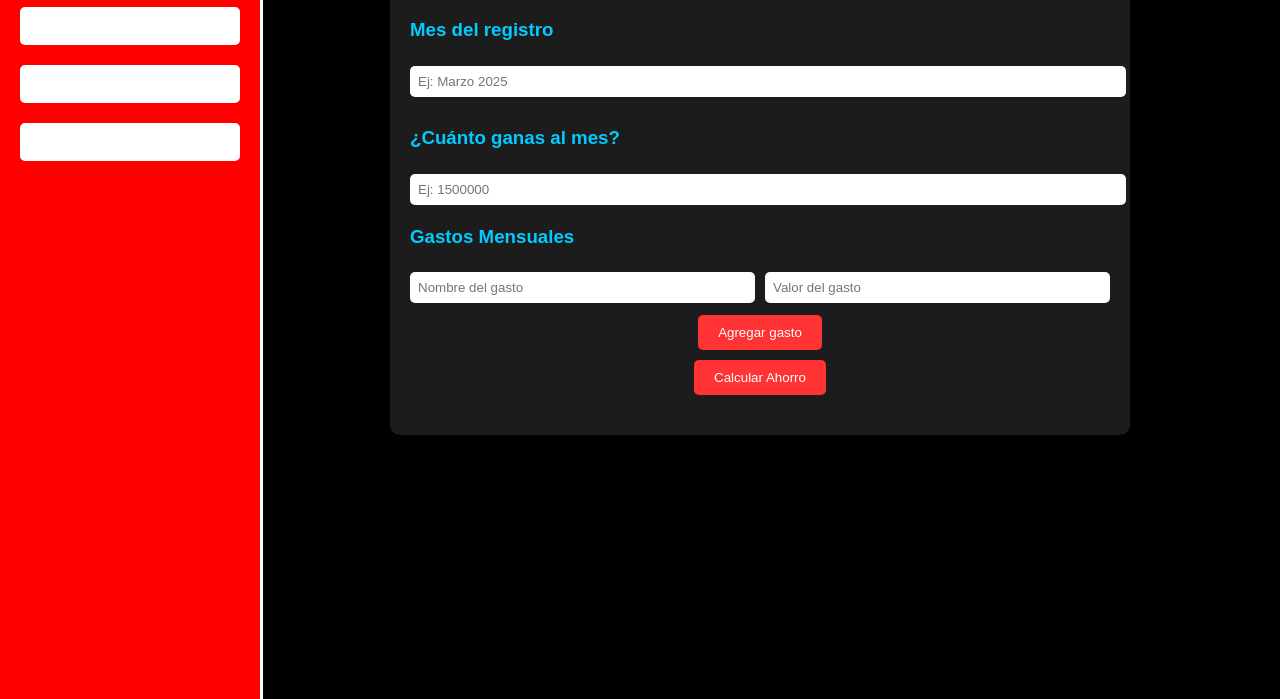
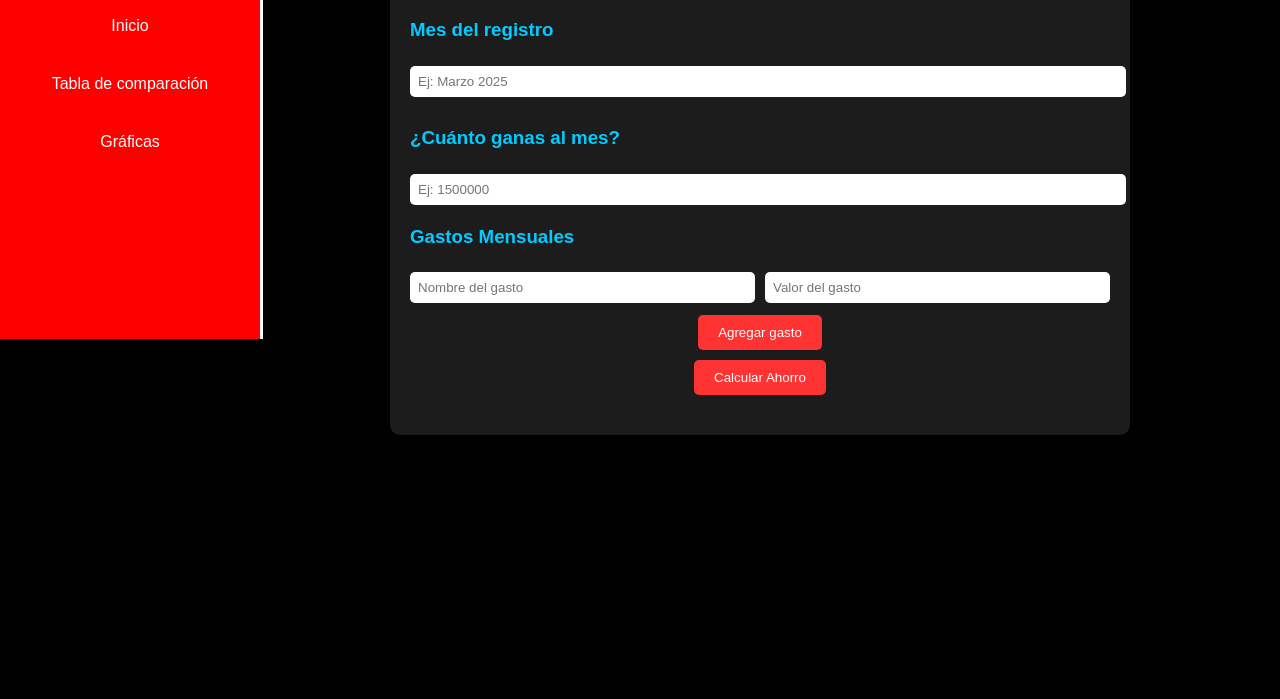
Before and after one commit to Dylantir/Adelanto, a plain HTML site: page index.html in a window 1280 px wide. Shown: the part 101-800 px from the top of the page. Drawn offline with Linux system fonts and the light colour scheme.

Commit message:
Update index.html

```diff
--- a/index.html
+++ b/index.html
@@ -20,7 +20,7 @@
       width: 220px;
       background-color: #ff0000;
       padding: 20px;
-      height: 100vh;
+      height: 50vh;
       position: fixed;
       left: 0;
       top: 0;
@@ -36,7 +36,7 @@
     }
 
     .sidebar button {
-      background-color: #ffffff;
+      background-color: #ff0000;
       color: white;
       border: none;
       padding: 10px;
```
